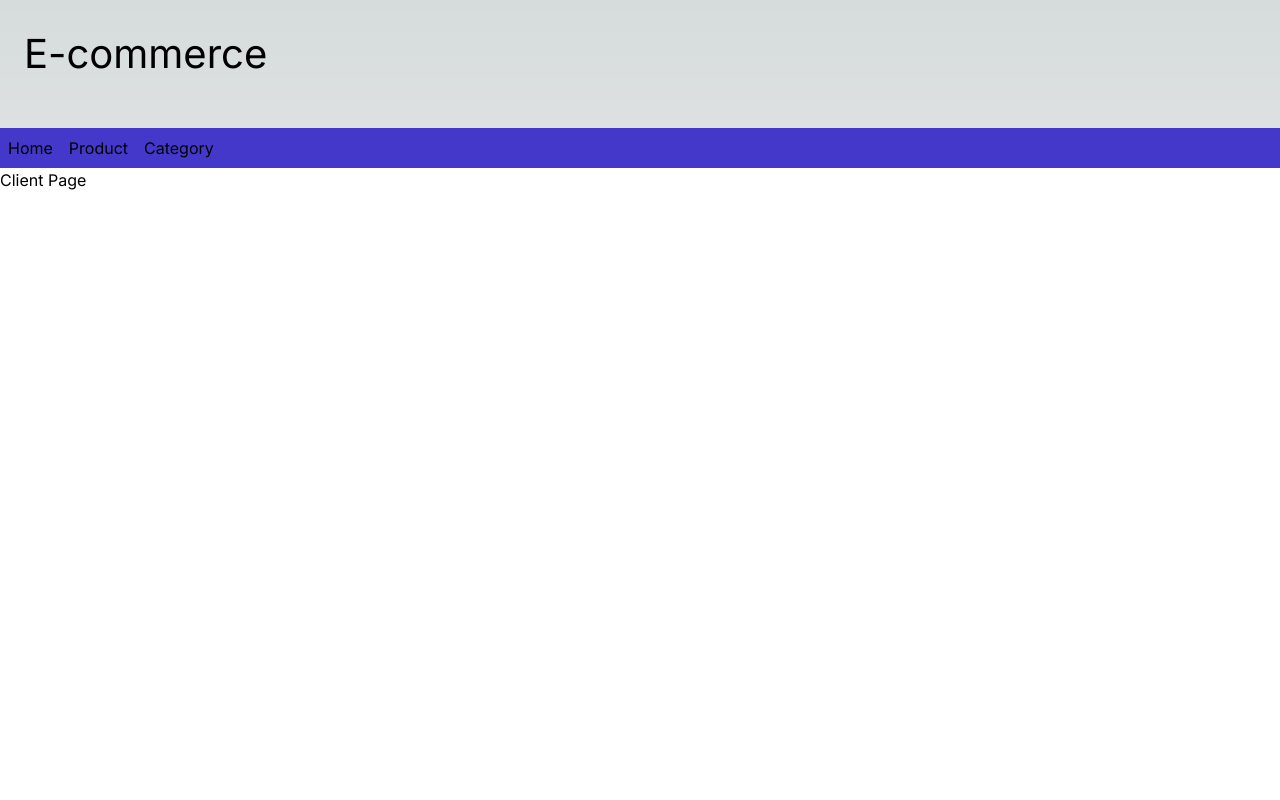
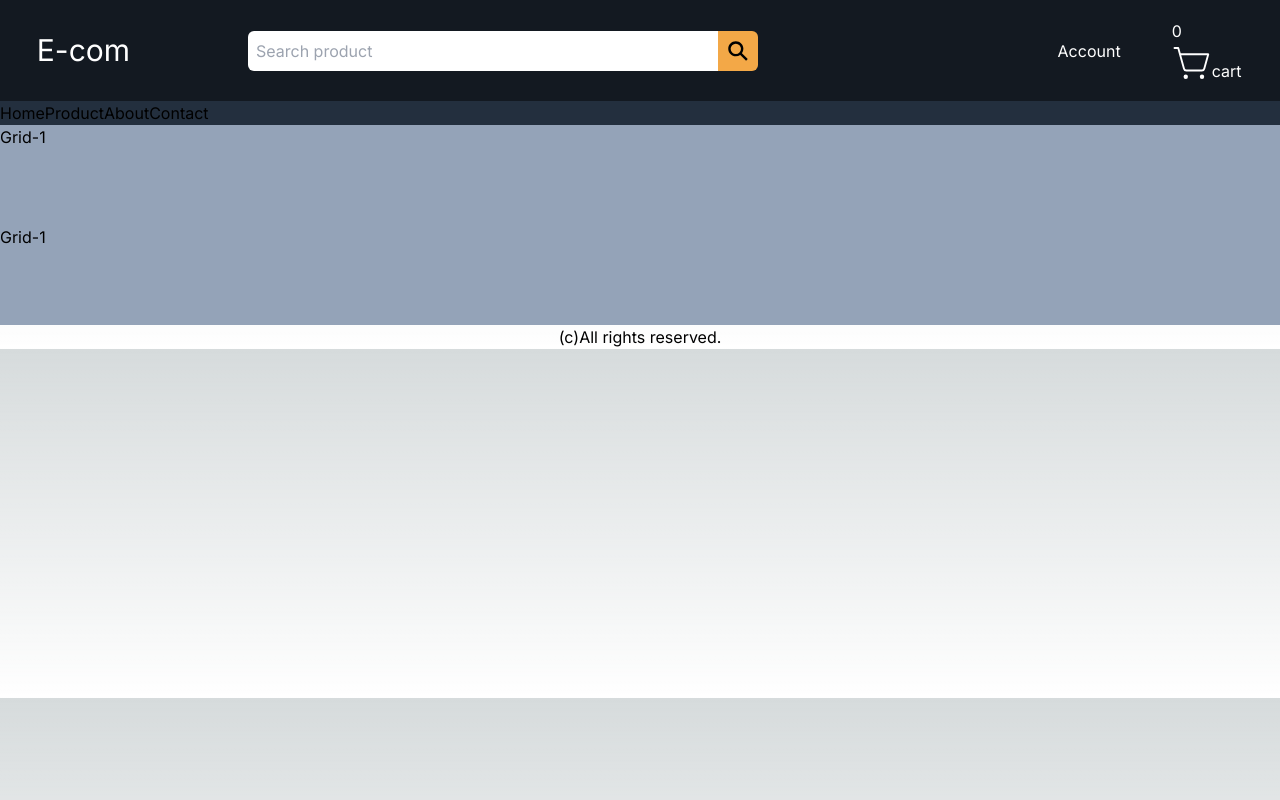
Before and after one commit to Akhil76/e-commerce-by-nextjs, a Next.js app: page / in a window 1280 px wide. Shown: the top 800 px of the page. Built offline with nearby package versions, Linux system fonts and the light colour scheme.

Commit message:
working with header and nav

```diff
--- a/app/(customer)/page.js
+++ b/app/(customer)/page.js
@@ -2,9 +2,13 @@
 
 export default function Client() {
     return (
-      <div className="h-screen bg-white">
-       <h1>Client Page</h1>
-
+      <div className="Grid sm:grid-cols-2">
+        <div className="bg-slate-400 min-h-[100px]">
+          <h1>Grid-1</h1>
+        </div>
+        <div className="bg-slate-400 min-h-[100px]">
+          <h1>Grid-1</h1>
+        </div>
       </div>
     );
   }
--- a/app/components/Header.js
+++ b/app/components/Header.js
@@ -1,10 +1,41 @@
 import Link from "next/link";
+import { PiShoppingCartSimpleLight } from "react-icons/pi";
+import { IoSearchSharp } from "react-icons/io5";
+
 
 
 export default function Header() {
-    return (
-      <div className="contrainer mx-auto h-32">
-        <h1 className="text-grey-400 text-[40px] p-6"><Link href="/">E-commerce</Link></h1>
+  return (
+    <div className="bg-[#131921] text-white py-1">
+      <div className="flex items-center justify-between w-[98%] mx-auto">
+        <div className="w-[30%]">
+          <h1 className="text-grey-400 text-[30px] p-6"><Link href="/">E-com</Link></h1>
+        </div>
+        <div className="w-full flex items-center">
+          <input
+            className="w-[60%] px-2 py-2 rounded-l-md text-black outline-none"
+            type="text"
+            placeholder="Search product"
+          />
+          <div className="bg-[#F3A847] p-2 rounded-r-md">
+            <IoSearchSharp size={"24px"} className="text-black"/>
+          </div>
+        </div>
+        <div className="flex items-center justify-around w-[30%]">
+          <div>
+            <h1>Account</h1>
+          </div>
+          <div>
+            <p>0</p>
+            <div className="flex">
+              <div>
+                <PiShoppingCartSimpleLight size={"40px"} />
+              </div>
+              <h1 className="mt-4">cart</h1>
+            </div>
+          </div>
+        </div>
       </div>
-    );
-  }
+    </div>
+  );
+}
--- /dev/null
+++ b/app/components/Nav.js
@@ -0,0 +1,13 @@
+
+<ul className="flex">
+<li className="p-2 hover:text-red-200">
+  <Link href="/">Home</Link>
+  <div className="hidden hover:block">
+    <ul>
+      <li>item1</li>
+      <li>item1</li>
+    </ul>
+  </div>
+</li>
+<li className="p-2 hover:text-red-200"><Link href="/product">Product</Link></li>
+</ul>
--- a/app/components/Navigation.js
+++ b/app/components/Navigation.js
@@ -1,14 +1,24 @@
 import Link from "next/link";
+
+const itemList =[
+  "Home",
+  "Product",
+  "About",
+  "Contact"
+
+]
 
 
 export default function Navigation() {
     return (
-      <nav className="bg-indigo-700 shadow-lg">
-        <ul className="flex">
-          <li className="m-2 hover:text-blue-200"><Link href="/">Home</Link></li>
-          <li className="m-2"><Link href="/product">Product</Link></li>
-          <li className="m-2"><Link href="/category">Category</Link></li>
-       </ul>
+      <nav className="bg-[#232F3E] shadow-lg">
+        {
+          itemList.map((link,idx)=>{
+            return(
+              <Link href={`/${link}`} className="">{link}</Link>
+            )
+          })
+        }
       </nav>
     );
   }
--- a/app/layout.js
+++ b/app/layout.js
@@ -15,7 +15,7 @@ export default function RootLayout({ children }) {
   return (
     <html lang="en">
       <body className={inter.className}>
-        <div className="h-screen">
+        <div>
           {children}
         </div>
       </body>
```
Also changed, not shown: package.json (+5 -4 lines), 1 other file (tests, documents, lock files or other folders).
